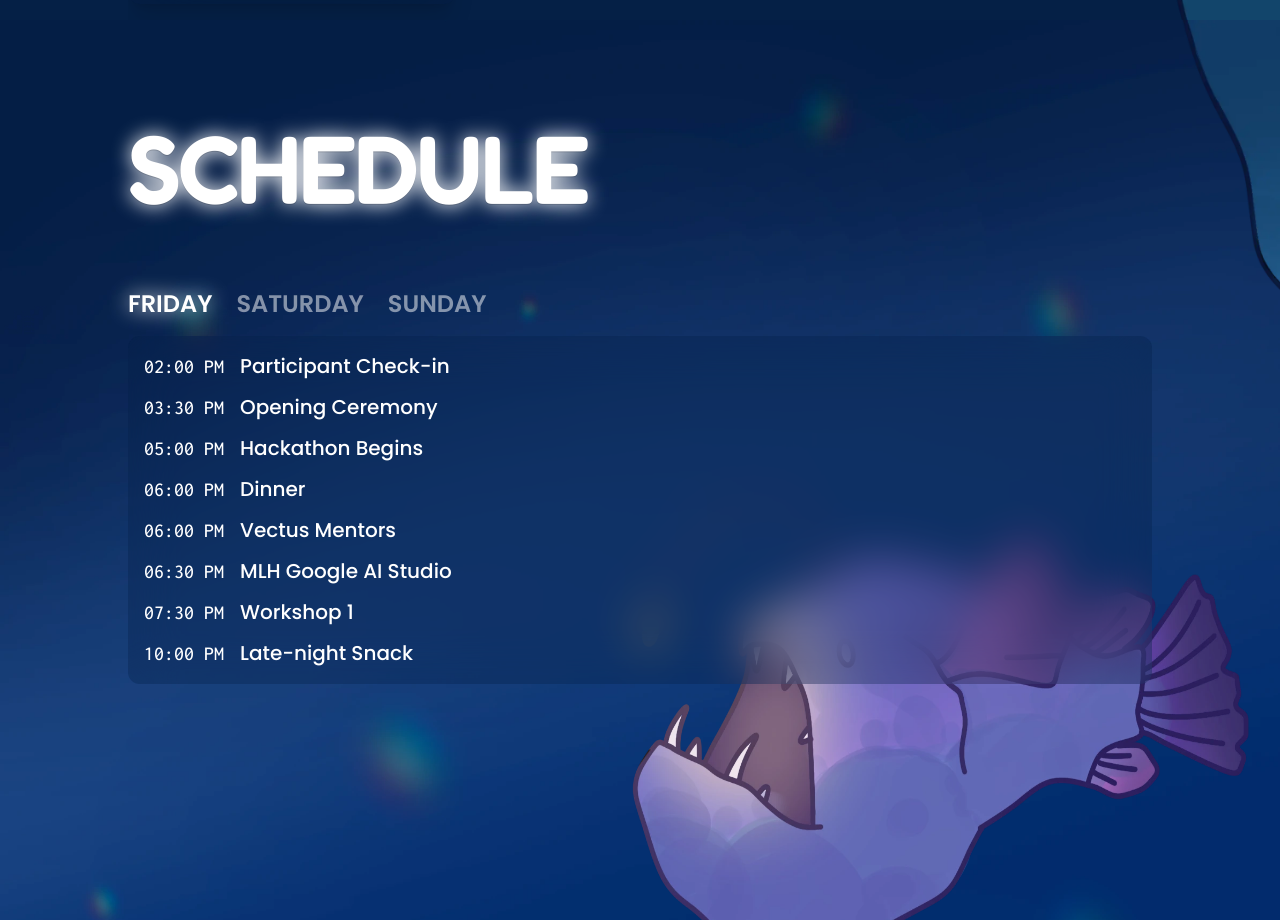
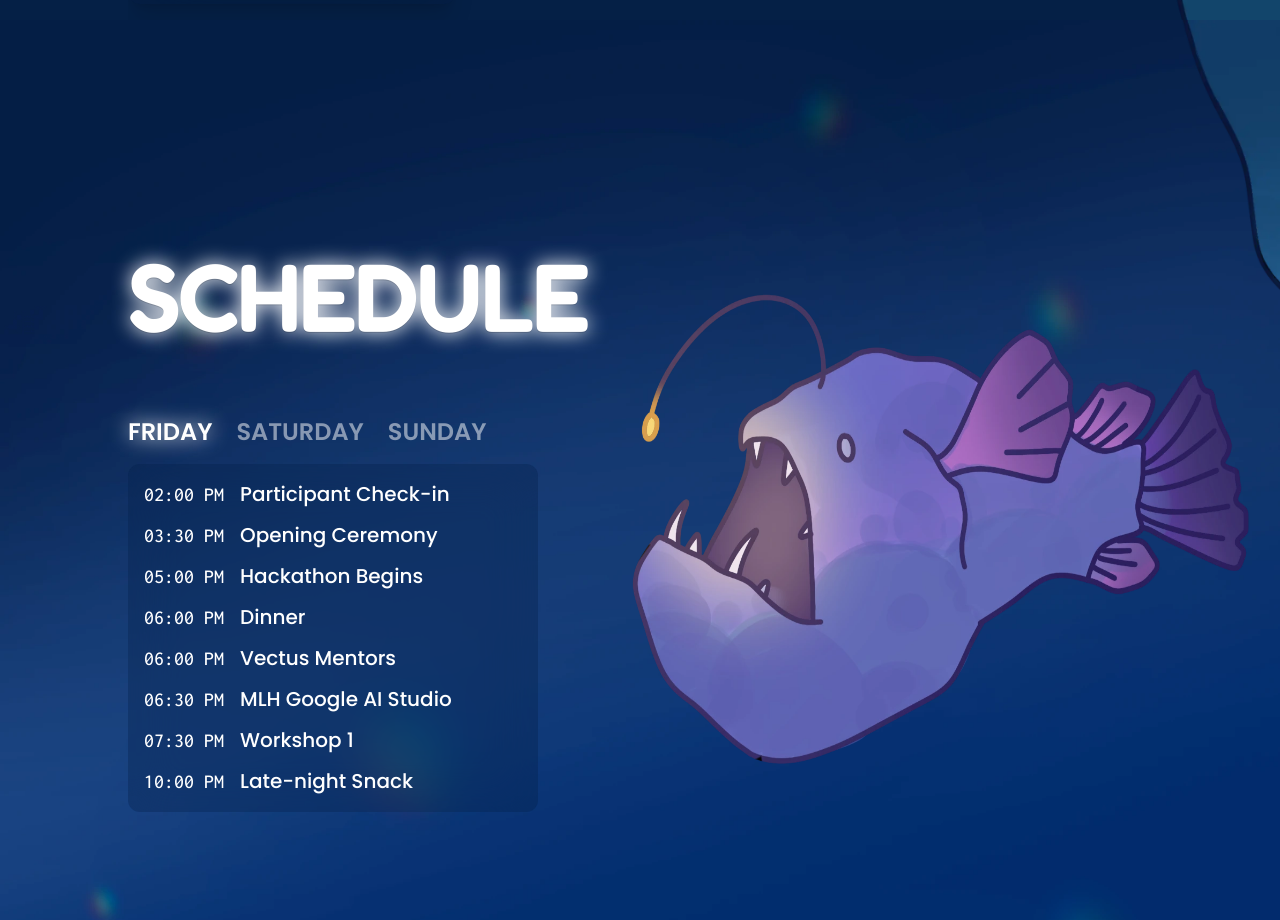
Before and after one commit to project-emory/emory-hacks, a Next.js app: page / in a window 1280 px wide. Shown: the part 3200-4120 px from the top of the page. Built offline with nearby package versions, Linux system fonts and the light colour scheme.

Commit message:
add offset to graphics

```diff
--- a/src/components/section.tsx
+++ b/src/components/section.tsx
@@ -36,6 +36,7 @@ export default Section;
 type GraphicProps = {
   src: string;
   parallaxLevel: number;
+  top?: string;
 };
 
 const PARRALAX_INTENSITY = 10;
@@ -45,6 +46,7 @@ const Graphic = memo(
     src,
     container,
     parallaxLevel,
+    top,
   }: GraphicProps & {
     container: RefObject<HTMLDivElement | null>;
   }) => {
@@ -67,14 +69,14 @@ const Graphic = memo(
     const y = useTransform(
       scrollYProgress,
       [0, 1],
-      [PARRALAX_INTENSITY * parallaxLevel, -PARRALAX_INTENSITY * parallaxLevel],
+      [PARRALAX_INTENSITY * parallaxLevel, -PARRALAX_INTENSITY * parallaxLevel]
     );
 
     return (
       <motion.div
-        style={{ y: isMobile ? 0 : y, zIndex: parallaxLevel }}
+        style={{ y: isMobile ? 0 : y, zIndex: parallaxLevel, top: top || "0" }}
         transition={{ duration: 1 }}
-        className="absolute top-0 left-0 size-full pointer-events-none"
+        className="absolute left-0 size-full pointer-events-none"
       >
         <Image
           src={src}
@@ -87,6 +89,6 @@ const Graphic = memo(
         />
       </motion.div>
     );
-  },
+  }
 );
 Graphic.displayName = "Graphic";
--- a/src/sections/4-schedule.tsx
+++ b/src/sections/4-schedule.tsx
@@ -8,7 +8,7 @@ import { motion } from "motion/react";
 const graphics = [
   { src: "/graphics/4-schedule/bg.webp", parallaxLevel: 0 },
   { src: "/graphics/4-schedule/rock.webp", parallaxLevel: 0 },
-  { src: "/graphics/4-schedule/fish.webp", parallaxLevel: 10 },
+  { src: "/graphics/4-schedule/fish.webp", parallaxLevel: 10, top: "-20%" },
 ];
 
 const ScheduleSection = () => {
@@ -17,11 +17,11 @@ const ScheduleSection = () => {
 
   return (
     <Section graphics={graphics}>
-      <h2 className="text-white font-display text-shadow-2xs text-2xl md:text-6xl xl:text-8xl mb-4 xl:mb-16 border-shine">
+      <h2 className="text-white font-display text-shadow-2xs text-2xl md:text-6xl xl:text-8xl mb-4 xl:mb-16 border-shine sm:mt-12 md:mt-24 lg:mt-32">
         SCHEDULE
       </h2>
 
-      <div className="w-full">
+      <div className="sm:w-2/5">
         <div className="text-white text-lg xl:text-2xl font-semibold mb-4 flex gap-4 xl:gap-6">
           {data.map((d, i) => (
             <button
```
